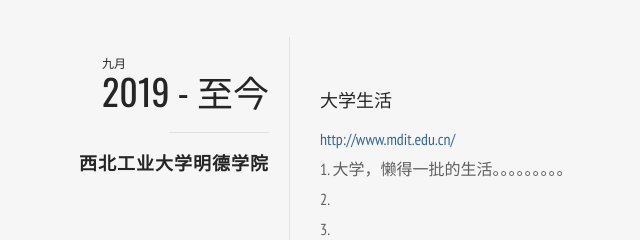
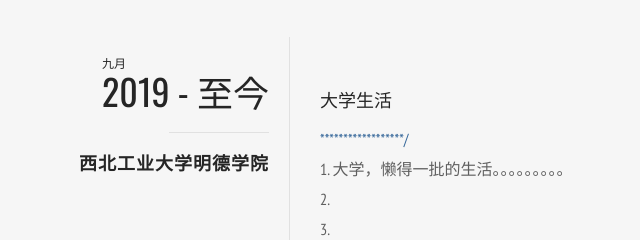
Before and after one commit to XiaoJiaRun/XiaoJiaRun.github.io, a plain HTML site: page index.html in a window 1280 px wide. Shown: the part 1920-2160 px from the top of the page, 121-761 px from the left. Drawn offline with nearby package versions, Linux system fonts and the light colour scheme; files that its build step writes are made by us from their sources; a script that the page names is missing.

Commit message:
Update index.html

```diff
--- a/index.html
+++ b/index.html
@@ -191,7 +191,7 @@
                             <br>
                             <h3 class="text-uppercase">大学生活</h3>
                             <p>
-                                <a href="http://www.mdit.edu.cn/" target="_blank">http://www.mdit.edu.cn/</a>
+                                <a href="http://www.mdit.edu.cn/" target="_blank">******************/</a>
                                 <br>1. 大学，懒得一批的生活。。。。。。。。。
                                 <br>2.
                                 <br>3.
```
